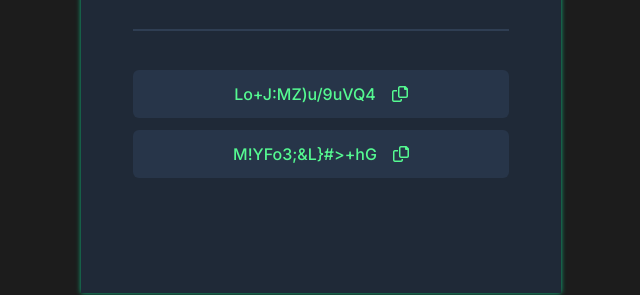
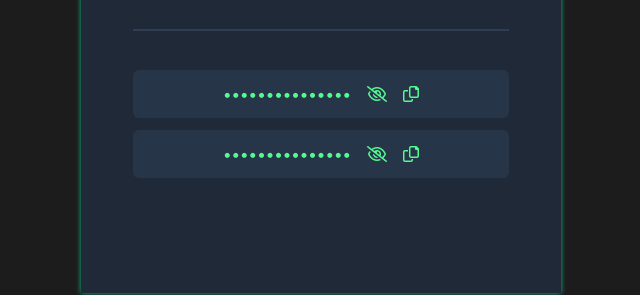
Before and after one commit to fstabel1773/Scrimba_PasswordGenerator, a website built with Vite: page index.html in a window 1280 px wide. Both pictures are taken after a click on the button "Generate passwords". Shown: the part 405-700 px from the top of the page, without its empty margins (319-959 px from the left). Built offline with nearby package versions, Linux system fonts and the light colour scheme.

Commit message:
feat: mask password

```diff
--- a/index.css
+++ b/index.css
@@ -62,7 +62,6 @@ h1 {
 #pw-generator-btn {
     margin-top: 3.2em;
     padding: 0.5em 1em;
-
     min-height: 3em;
     background: #10B981;
     line-height: 1.5;
@@ -73,7 +72,8 @@ h1 {
 }
 
 #pw-generator-btn:hover,
-.copy-btn:hover {
+.copy-btn:hover,
+.hide-btn:hover {
     cursor: pointer;
     transform: scale(1.2);
 }
@@ -91,6 +91,7 @@ h1 {
 }
 
 .pw-area {
+    min-height: 3em;
     display: flex;
     align-items: center;
     justify-content: center;
@@ -103,6 +104,15 @@ h1 {
 
 
 /* =================
+    utility
+   ================= */
+
+.mask {
+    -webkit-text-security: disc !important;
+}
+
+
+/* =================
     Media queries
    ================= */
 
--- a/index.js
+++ b/index.js
@@ -5,6 +5,8 @@ document.addEventListener('click', (event) => {
         renderPw()
     } else if (event.target.classList.contains("copy-btn")) {
         copyPwToClipboard(event.target.parentElement.textContent.trim())
+    } else if (event.target.classList.contains("hide-btn")) {
+        event.target.previousElementSibling.classList.toggle("mask")
     }
 })
 
@@ -18,7 +20,9 @@ function renderPw() {
 
 function getPwHtml() {
     return `
-        <span class="pw-text">${generatePw()}</span><i class="fa-regular fa-copy copy-btn"></i>
+        <span class="pw-text mask" >${generatePw()}</span>
+        <i class="fa-regular fa-eye-slash hide-btn"></i>
+        <i class="fa-regular fa-copy copy-btn"></i>
     `
 }
 
```
